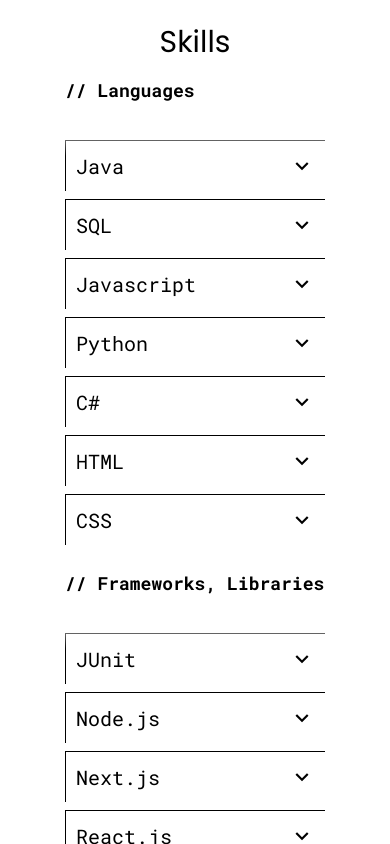
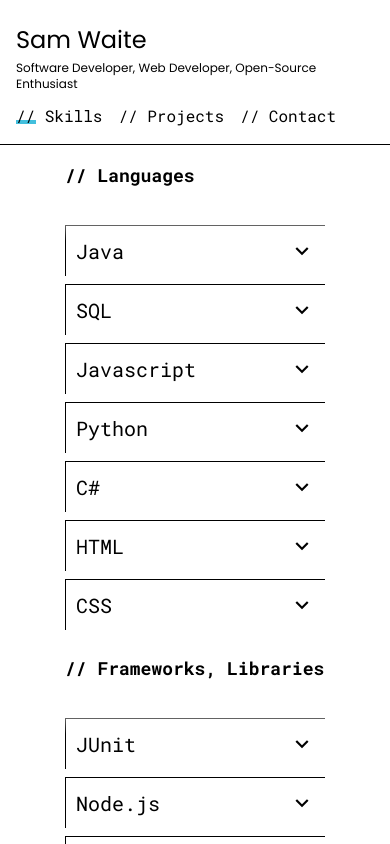
Before and after one commit to s-waite/samwaite.dev, a Next.js app: page /skills in a window 390 px wide. Shown: the top 844 px of the page. Built offline with nearby package versions, Linux system fonts and the light colour scheme.

Commit message:
responsive nav

```diff
--- a/app/components/card.tsx
+++ b/app/components/card.tsx
@@ -13,7 +13,7 @@
 
 export default function Card({ imagePath, imageAlt, description, linkPath, title, languages }: ProjectCardProps) {
     return (
-        <div className={`p-3 flex justify-start ${robotoMono.className} max-w-xl`}>
+        <div className={`p-3 flex justify-start ${robotoMono.className} max-w-xl sm:flex-col`}>
             <div className='flex flex-col gap-2 min-w-[250px] '>
                 <h2 className='font-bold text-2xl'>{title}</h2>
                 <div>{`[${languages.join(', ')}]`}</div>
--- a/app/components/nav.tsx
+++ b/app/components/nav.tsx
@@ -10,10 +10,10 @@
 export default function Nav() {
     const pathname = usePathname()
     return (
-        <div className='flex flex-col gap-8'>
-            <Link className={`${robotoMono.className} relative z-10 ${pathname === '/skills' ? 'before:absolute before:h-1 before:bg-[#42bfdd] before:-z-10 before:w-96 overflow-hidden before:bottom-1 before:left-0 ' : ''}`} href="/skills">// Skills</Link>
-            <Link className={`${robotoMono.className} relative z-10 ${pathname === '/projects' ? 'before:absolute before:h-1 before:bg-[#42bfdd] before:-z-10 before:w-96 overflow-hidden before:bottom-1 before:left-0 ' : ''}`} href="/projects">// Projects</Link>
-            <Link className={`${robotoMono.className} relative z-10 ${pathname === '/contact' ? 'before:absolute before:h-1 before:bg-[#42bfdd] before:-z-10 before:w-96 overflow-hidden before:bottom-1 before:left-0 ' : ''}`} href="/contact">// Contact</Link>
+        <div className='flex flex-col gap-8 sm:flex-row sm:whitespace-nowrap sm:overflow-x-scroll sm:gap-4'>
+            <Link className={`${robotoMono.className} relative z-10 ${pathname === '/skills' ? 'before:absolute before:h-1 before:bg-[#42bfdd] before:-z-10 before:w-96 overflow-hidden before:bottom-1 before:left-0 sm:before:w-5 sm:whitespace-nowrap sm:overflow-visible' : ''}`} href="/skills">// Skills</Link>
+            <Link className={`${robotoMono.className} relative z-10 ${pathname === '/projects' ? 'before:absolute before:h-1 before:bg-[#42bfdd] before:-z-10 before:w-96 overflow-hidden before:bottom-1 before:left-0 sm:before:w-5 sm:whitespace-nowrap sm:overflow-visible' : ''}`} href="/projects">// Projects</Link>
+            <Link className={`${robotoMono.className} relative z-10 ${pathname === '/contact' ? 'before:absolute before:h-1 before:bg-[#42bfdd] before:-z-10 before:w-96 overflow-hidden before:bottom-1 before:left-0 sm:before:w-5 sm:whitespace-nowrap sm:overflow-visible' : ''}`} href="/contact">// Contact</Link>
         </div>
     );
 }
--- a/app/layout.tsx
+++ b/app/layout.tsx
@@ -17,10 +17,14 @@
     return (
         <html lang="en" className={poppins.className}>
             <body className='m-0 p-0 absolute top-0'>
-                <nav className='max-h-screen fixed w-[300px] py-6 pl-6 overflow-hidden sm:w-0'>
-                    <h1 className='text-3xl mb-2'>Sam Waite</h1>
-                    <div className='mb-5'>Software Developer, Web Developer, Open-source enthusiast</div>
-                    <Nav />
+                <nav className='max-h-screen fixed w-[300px] py-6 pl-6 sm:px-4 sm:pb-0 overflow-hidden sm:block sm:sticky sm:top-0 sm:w-screen sm:bg-white sm:z-50 sm:h-max'>
+                    <h1 className='text-3xl mb-2 sm:text-2xl sm:mb-1'>Sam Waite</h1>
+                    <div>
+                        <div className='mb-5 sm:mb-3 sm:text-xs'>Software Developer, Web Developer, Open-Source Enthusiast</div>
+                        <Nav />
+
+                    </div>
+                    <div className='w-screen h-px bg-black relative right-4 hidden sm:block sm:mt-4'></div>
                 </nav>
                 <div className='ml-[300px] fixed w-px h-screen bg-black sm:hidden sm:m-0'></div>
                 <main className='pl-[301px] w-screen sm:pl-0'>
--- a/app/projects/page.tsx
+++ b/app/projects/page.tsx
@@ -5,10 +5,10 @@
 
 export default function Project() {
     return (
-        <div>
+        <div className='sm:overflow-auto sm:w-screen'>
             <div className={`border-b h-20 pl-4 ${poppins.className} text-3xl fixed w-full top-0 pt-6 bg-white`}>Projects</div>
             {/* <div className='h-20 fixed top-[79px] w-full from-white to-transparent bg-gradient-to-b z-50'></div> */}
-            <div className='mx-4 mt-20 flex flex-wrap gap-6'>
+            <div className='mx-4 mt-20 flex flex-wrap gap-6 sm:m-0'>
                 <Card
                     imagePath={testPic}
                     imageAlt='alt'
--- a/app/skills/page.tsx
+++ b/app/skills/page.tsx
@@ -9,7 +9,7 @@
     return (
         // <div className={`${poppins.variable} max-h-screen font-sans [column-width:300px] w-min [column-gap:0px]`}>
         <div className='overflow-hidden xl:overflow-auto w-full'>
-            <div className={`mt-6 ml-4 ${poppins.className} text-3xl sm:mx-0 sm:text-center`}>Skills</div>
+            <div className={`mt-6 ml-4 ${poppins.className} text-3xl sm:hidden sm:mx-0 sm:text-center`}>Skills</div>
             <div className={`${poppins.variable} ml-4 mt-4 font-sans w-min flex gap-6 overflow-hidden flex-row flex-grow xl:flex-wrap xl:mx-auto`}>
                 <div className='flex flex-col items-center gap-2 overflow-y-scroll hide-scrollbar'>
                     <div className="mb-4 w-[260px] sticky top-0 z-20 bg-white after:bg-gradient-to-b from-white to-transparent after:h-10 after:z-50 after:absolute after:w-full after:content-['']">
```
